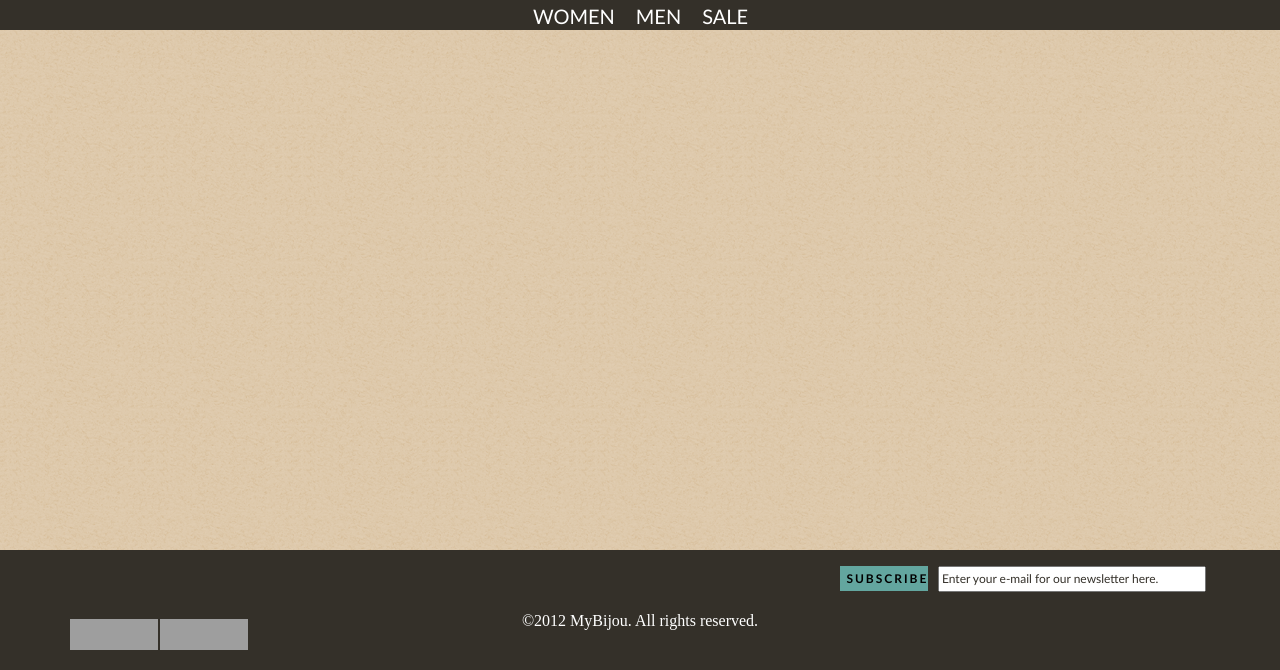
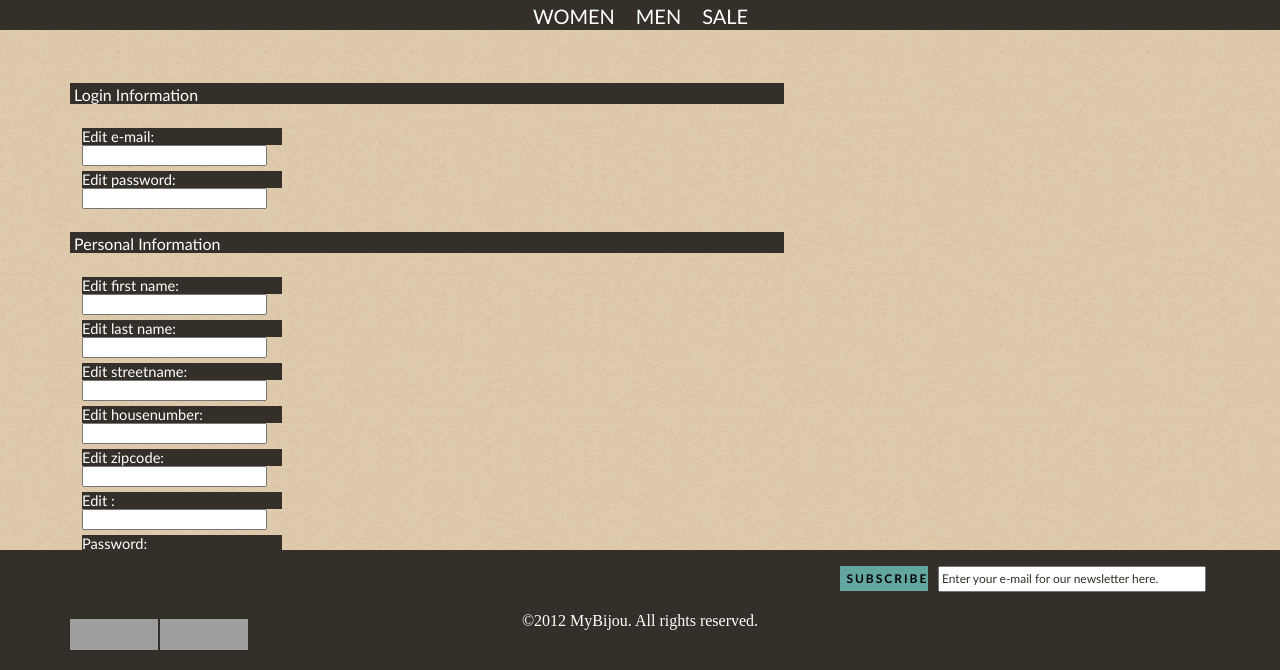
Before and after one commit to JasperVanEck/webDB13MC1, a PHP site: page /edit_profile.html in a window 1280 px wide. Shown: the part 130-800 px from the top of the page. Run offline with PHP 8.4, Linux system fonts and the light colour scheme; grey boxes are pictures that could not be loaded.

Commit message:
php oefening

```diff
--- a/edit_profile.html
+++ b/edit_profile.html
@@ -28,7 +28,33 @@
 			</ul>
 	</div>
 	<div id="main">
-
+		<form action="#update_profile_url" method="post" id="form">
+		<h2>Login Information</h2>
+			<fieldset class="login_register">
+				<label for="login_email" class="form">Edit e-mail:</label>
+				<input type="text" name="email" id="login_email" />
+				<label for="login_password" class="form">Edit password:</label>
+				<input type="password" name="password" id="login_password" />
+			</fieldset>
+		<h2>Personal Information</h2>
+			<fieldset class="login_register">
+				<label for="login_email" class="form">Edit first name:</label>
+				<input type="text" name="email" id="login_email" />
+				<label for="login_password" class="form">Edit last name:</label>
+				<input type="password" name="password" id="login_password" />
+				<label for="login_password" class="form">Edit streetname:</label>
+				<input type="password" name="password" id="login_password" />
+				<label for="login_password" class="form">Edit housenumber:</label>
+				<input type="password" name="password" id="login_password" />
+				<label for="login_password" class="form">Edit zipcode:</label>
+				<input type="password" name="password" id="login_password" />
+				<label for="login_password" class="form">Edit :</label>
+				<input type="password" name="password" id="login_password" />
+				<label for="login_password" class="form">Password:</label>
+				<input type="password" name="password" id="login_password" />
+				<input type="submit" value="UPDATE" class="button" />
+			</fieldset>
+		</form>
 	</div>
 
 	<div id="footer">
--- a/style.css
+++ b/style.css
@@ -177,7 +177,7 @@ h2
 	font-size: 16px;
 	color: #FFFFFF;
 	background-color: #343029;
-	width: 700px;
+	width: 710px;
 	margin-left: 70px;
 	padding-top: 2px;
 	padding-left: 4px;
```
Also changed, not shown: fibo.php (added, +16 -0 lines).
